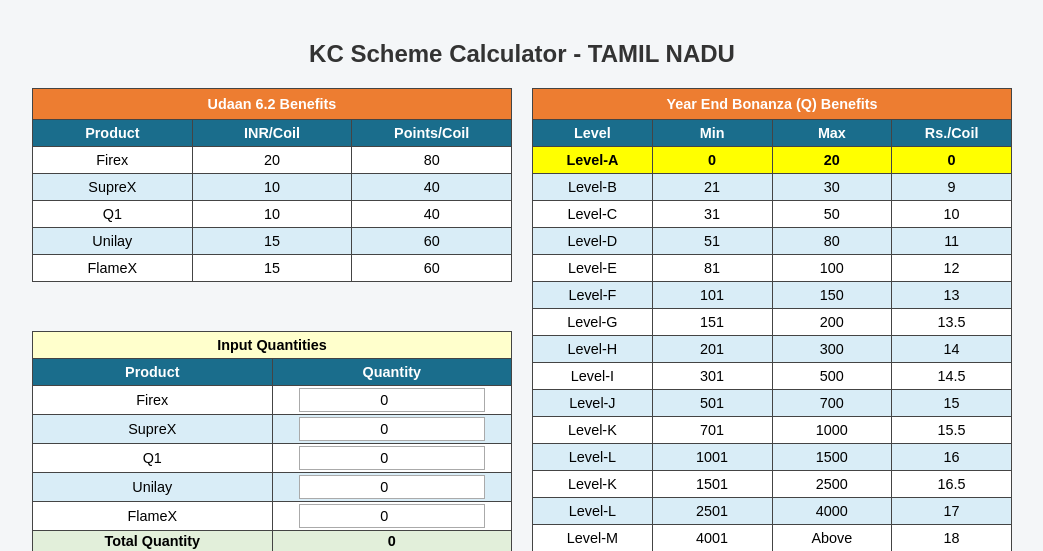
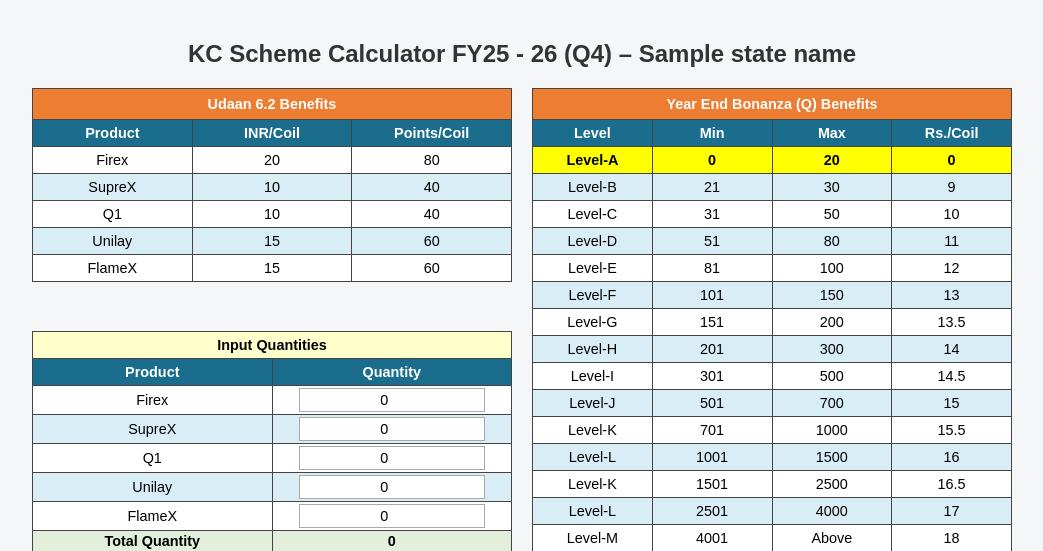
Before and after one commit to Rahulrai23/KD_Scheme_Calculator, a Flask app: template templates/scheme_tamil_nadu.html in a window 1280 px wide. Shown: the top 551 px of the page, without its empty margins (118-1161 px from the left). Run offline with Flask 3, Linux system fonts and the light colour scheme; the template is opened without the code that fills it: most values are stand-ins (such as "Sample title", 1, 10 or a date in 2020).

Commit message:
Update scheme_tamil_nadu.html

```diff
--- a/templates/scheme_tamil_nadu.html
+++ b/templates/scheme_tamil_nadu.html
@@ -63,7 +63,7 @@
 </head>
 <body>
 
-<h2>KC Scheme Calculator - TAMIL NADU</h2>
+<h2>KC Scheme Calculator FY25 - 26 (Q4) – {{ state_name }}</h2>
 
 <div class="layout-wrapper">
   <div class="column-left">
```
